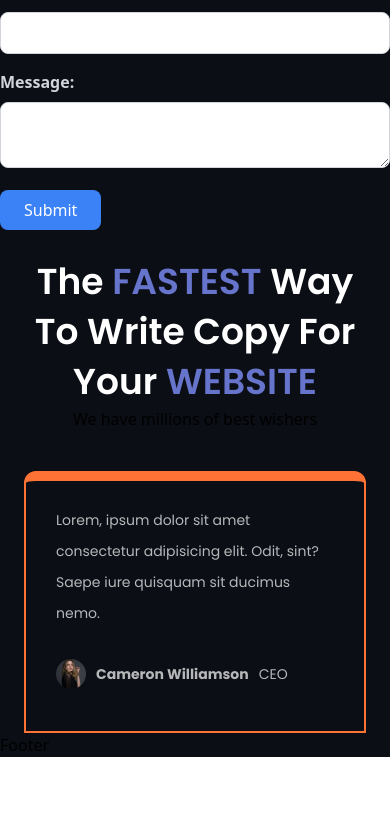
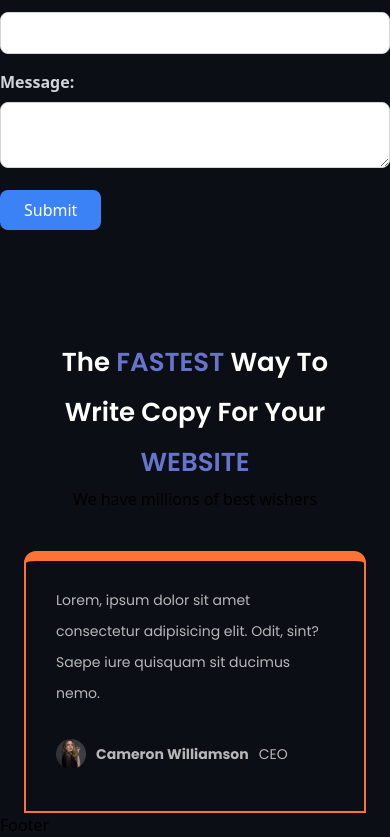
Before and after one commit to Akshay200228/snippet-webApp, a React (Vite) app: page / in a window 390 px wide. Shown: the part 1863-2700 px from the top of the page. Before the commit the page ends 2620 px from the top, so only its background shows below. Built offline with nearby package versions, Linux system fonts and the light colour scheme.

Commit message:
Add Earth Spline1

```diff
--- a/src/components/Testimonials.jsx
+++ b/src/components/Testimonials.jsx
@@ -1,33 +1,36 @@
 import React from 'react';
 import { testimonials } from '../constants/index';
+
+// import styles from '../style';
 import ClientSlider from './ClientSlider';
 import styles from '../style';
 
+
+
 const Testimonials = () => {
+  // destructure testimonials
   const { title, clients } = testimonials;
 
   return (
-    <section
-      id='Testimonials'
-      className={`${styles.paddingX} ${styles.paddingX} md:mt-20`}
-    >
-      <div
-        className='flex flex-col items-center justify-center w-full md:flex-row'
-        data-aos='fade-down'
-        data-aos-delay='500'
+    <section id='Testimonials' className={`${styles.paddingX} mt-20 `}>
+      {/* Testimonials */}
+      <div className="flex flex-row items-center justify-center w-full"
+       data-aos='fade-down' data-aos-delay='500'
       >
-        <h1 className='font-poppins text-center font-semibold text-[36px] sm:text-[36px] text-[26px] text-white ss:leading-[65px] leading-[50px]'>
-          The <span className='text-gradient'>FASTEST</span> Way To Write{" "}
-          <br className='hidden sm:block' /> Copy For Your{" "}
-          <span className='text-gradient'>WEBSITE</span>
+        <h1 className="font-poppins text-center font-semibold md:text-[36px] sm:text-[36px] text-[26px] text-white ss:leading-[65px] leading-[50px]">
+          The <span className='text-gradient'>FASTEST</span> {" "}
+          Way To Write <br className="hidden sm:block" />{" "}
+          Copy For Your <span className='text-gradient'>WEBSITE</span>
         </h1>
       </div>
 
       <div className='container mx-auto' data-aos='fade-right' data-aos-delay='500'>
+        {/* title */}
         <h2 className='title mb-10 lg:mb-20 text-center max-w-[920px] mx-auto'>
           {title}
         </h2>
-        <div className='mx-auto max-w-[920px]'>
+        {/* slider */}
+        <div>
           <ClientSlider clients={clients} />
         </div>
       </div>
```
